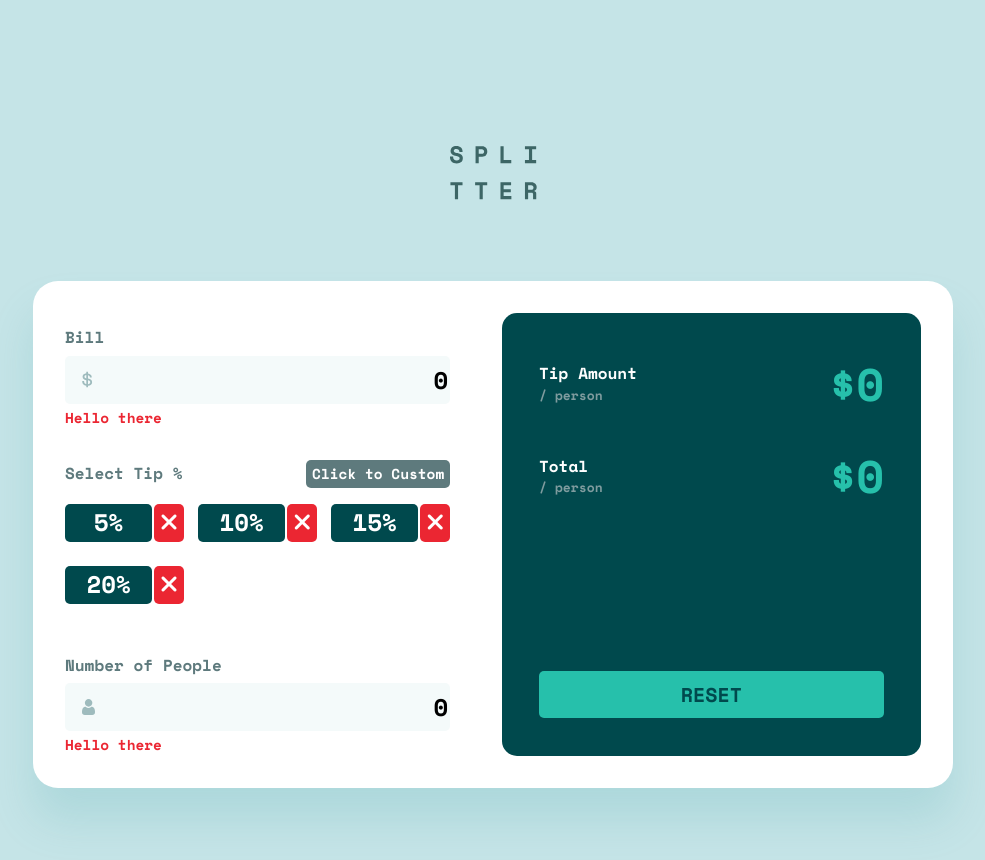
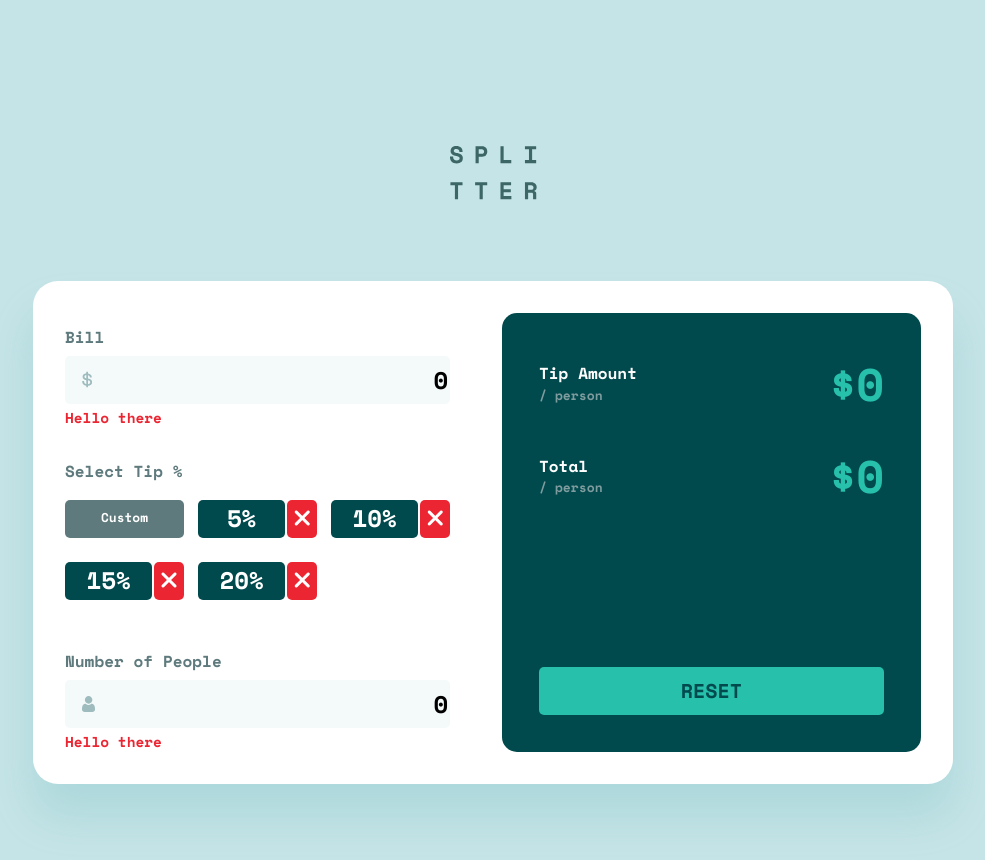
Before and after one commit to hirohiro2255/tip-calculator, a Svelte app: page / in a window 1280 px wide. Shown: the top 860 px of the page, without its empty margins (147-1132 px from the left). Built offline with nearby package versions, Linux system fonts and the light colour scheme.

Commit message:
Add custom button implementation but not finished

```diff
--- a/src/App.svelte
+++ b/src/App.svelte
@@ -7,6 +7,7 @@
   let people = 0;
   let selectedTip = 0;
   let tipOptions = [5, 10, 15, 20];
+  let editing = false;
 
   function handleBill(event) {
     /**
@@ -72,6 +73,15 @@
     people = 0;
     selectedTip = null;
   }
+
+  function handleCustom() {
+    editing = true;
+  }
+
+  function removeFocus() {
+    editing = false;
+  }
+
 </script>
 
 <img src={logo} alt="logo" />
@@ -79,10 +89,13 @@
 <section class="form-container">
   <div class="form-wrapper">
     <InputGroup
+      {editing}
       {bill}
       {people}
       {tipOptions}
       {selectedTip}
+      on:removeFocus={removeFocus}
+      on:handleCustom={handleCustom}
       on:handleTip={handleTip}
       on:handleBill={handleBill}
       on:handlePeople={handlePeople}
--- a/src/components/InputGroup.svelte
+++ b/src/components/InputGroup.svelte
@@ -6,6 +6,7 @@
   export let people = 0;
   export let tipOptions;
   export let selectedTip;
+  export let editing;
 
   function handleInput(event) {
     dispatch('handleBill', {
@@ -27,6 +28,12 @@
       tipOption: val,
     });
   }
+  function handleCustom() {
+    dispatch('handleCustom');
+  }
+  function removeFocus() {
+    dispatch('removeFocus');
+  }
 </script>
 
 <section class="input-group">
@@ -44,9 +51,18 @@
   <div class="tip-selection-group">
     <div class="tip-selection-header">
       <h3 class="tip-title">Select Tip %</h3>
-      <button class="custom-button">Click to Custom</button>
+      <!-- <button on:dblclick={() => console.log('Hi there')} class="custom-button">Dblclick to Custom</button> -->
     </div>
     <div class="tip-buttons-group">
+      {#if editing}
+        <div class="button-container">
+          <input autofocus type="text" on:blur={removeFocus} />
+        </div>
+      {:else}
+        <div class="button-container">
+          <button on:click={handleCustom} class="custom-button">Custom</button>
+        </div>
+      {/if}
       {#each tipOptions as tip (tip)}
         <div class="button-container">
           <button
@@ -107,7 +123,7 @@
     justify-content: space-between;
     align-items: center;
   }
-  .custom-button {
+  /*.custom-button {
     padding-top: 5px;
     padding-bottom: 5px;
     font-size: 0.9rem;
@@ -118,7 +134,7 @@
     border-radius: 5px;
     background-color: var(--neutral-dark-grayish-cyan);
     border-style: none;
-  }
+  }*/
   .custom-button:hover {
     opacity: 0.7;
     transition: 0.3s;
@@ -131,6 +147,16 @@
   }
   .button-container {
     display: flex;
+  }
+  .custom-button {
+    flex: 5;
+    font-size: 0.8rem;
+    font-weight: 700;
+    line-height: 1.48;
+    color: var(--neutral-white);
+    background-color: var(--neutral-dark-grayish-cyan);
+    border-radius: 5px;
+    border-style: none;
   }
   .button {
     flex: 5;
```
